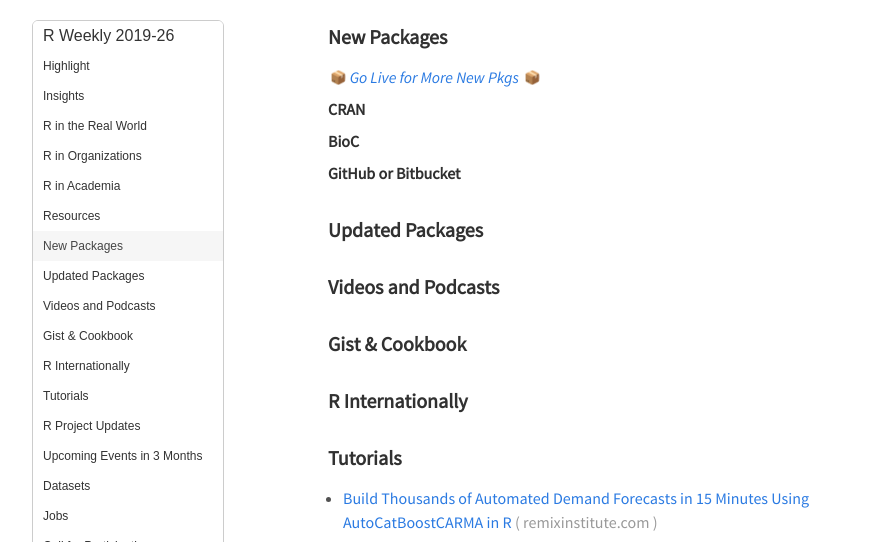
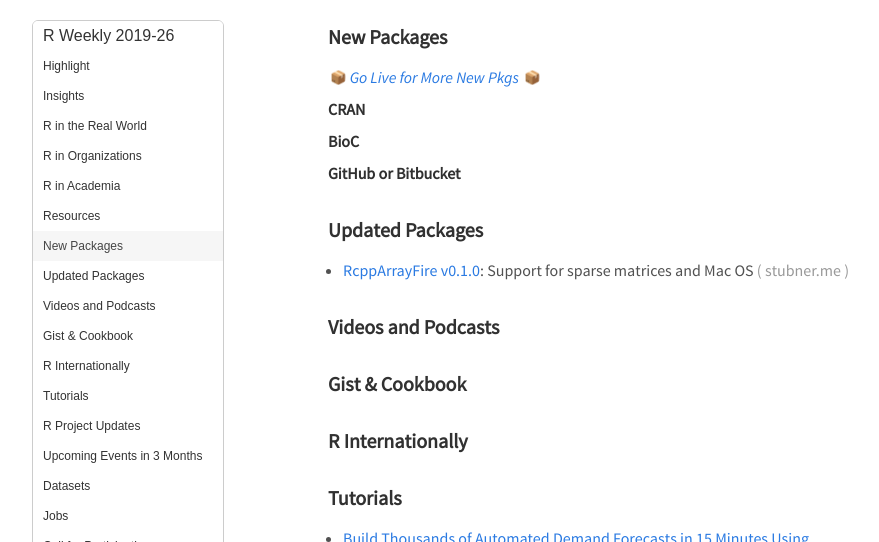
Before and after one commit to rweekly/rweekly.org, a Jekyll site: the page built from draft.md, in a window 1280 px wide and 900 px high, scrolled down 717 px, cut to the strip 0-542 px from the top of the window. Shown: the whole strip, without its empty margins (32-911 px from the left). Built offline with Jekyll 4.4.1, drawn with Linux system fonts in a browser that asks for light colours; emoji names are drawn with the system emoji font; comment, search, counter and statistics services are not loaded.

Commit message:
Add RcppArrayFire 0.1.0 release

```diff
--- a/draft.md
+++ b/draft.md
@@ -53,7 +53,7 @@
 
 ### Updated Packages
 
-
++ [RcppArrayFire v0.1.0](https://stubner.me/post/2019/rcpparrayfire-v0-1-0-sparse-matrices-and-support-for-macos/): Support for sparse matrices and Mac OS
 
 ###  Videos and Podcasts
 
```
